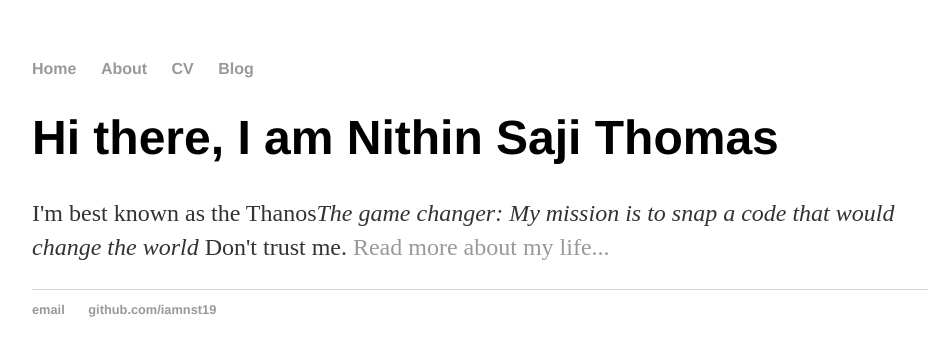
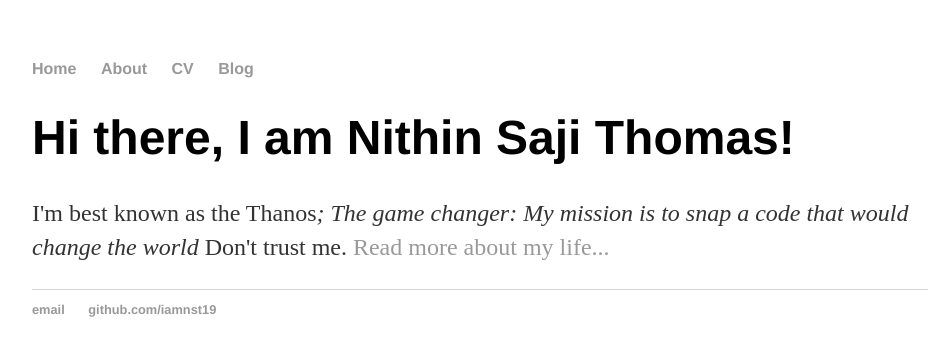
Before and after one commit to iamnst19/iamnst19.github.io, a Jekyll site: the page built from index.html, in a window 1280 px wide. Shown: the top 356 px of the page, without its empty margins (160-1100 px from the left). Built offline with Jekyll 4.4.1, drawn with Linux system fonts in a browser that asks for light colours.

Commit message:
Update index.html
pointing to default.html

```diff
--- a/index.html
+++ b/index.html
@@ -1,30 +1,8 @@
-<!DOCTYPE html>
-<html>
-	<head>
-		<title>Nithin Saji Thomas, Cloud Engineer</title>
-		<!-- link to main stylesheet -->
-		<link rel="stylesheet" type="text/css" href="/css/main.css">
-	</head>
-	<body>
-		<nav>
-    		<ul>
-        		<li><a href="/">Home</a></li>
-	        	<li><a href="/about">About</a></li>
-        		<li><a href="/cv">CV</a></li>
-        		<li><a href="/blog">Blog</a></li>
-    		</ul>
-		</nav>
-		<div class="container">
-    		<div class="blurb">
-        		<h1>Hi there, I am Nithin Saji Thomas</h1>
-				<p>I'm best known as the Thanos<em>The game changer: My mission is to snap a code that would change the world</em> Don't trust me. <a href="/about">Read more about my life...</a></p>
-    		</div><!-- /.blurb -->
-		</div><!-- /.container -->
-		<footer>
-    		<ul>
-        		<li><a href="mailto: iamnst19@gmail.com">email</a></li>
-        		<li><a href="https://github.com/iamnst19">github.com/iamnst19</a></li>
-			</ul>
-		</footer>
-	</body>
-</html>
+---
+layout: default
+title: Nithin Saji Thomas, Cloud Engineer
+---
+<div class="blurb">
+	<h1>Hi there, I am Nithin Saji Thomas!</h1>
+	<p>I'm best known as the Thanos<em>; The game changer: My mission is to snap a code that would change the world</em> Don't trust me. <a href="/about">Read more about my life...</a></p>
+</div><!-- /.blurb -->
```
